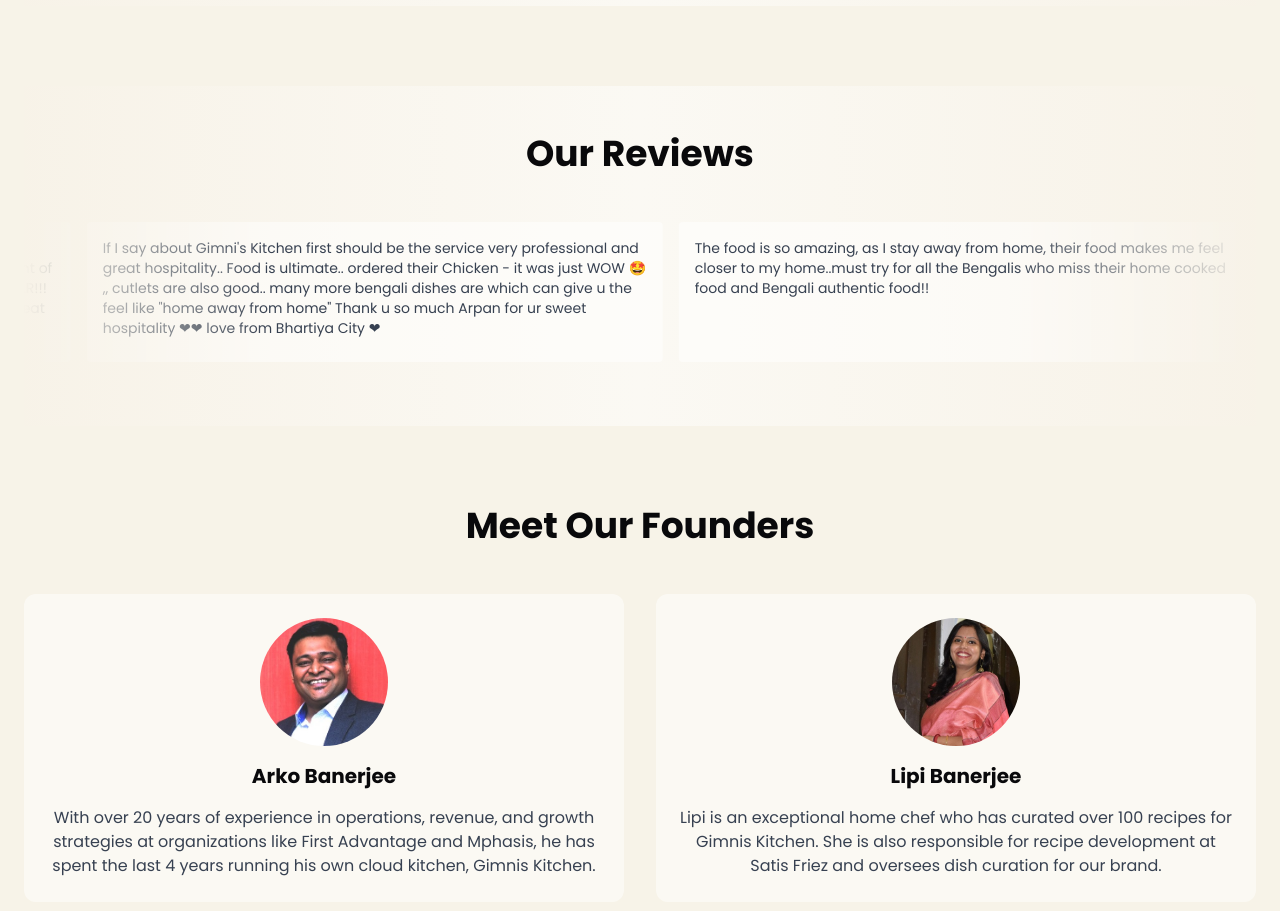
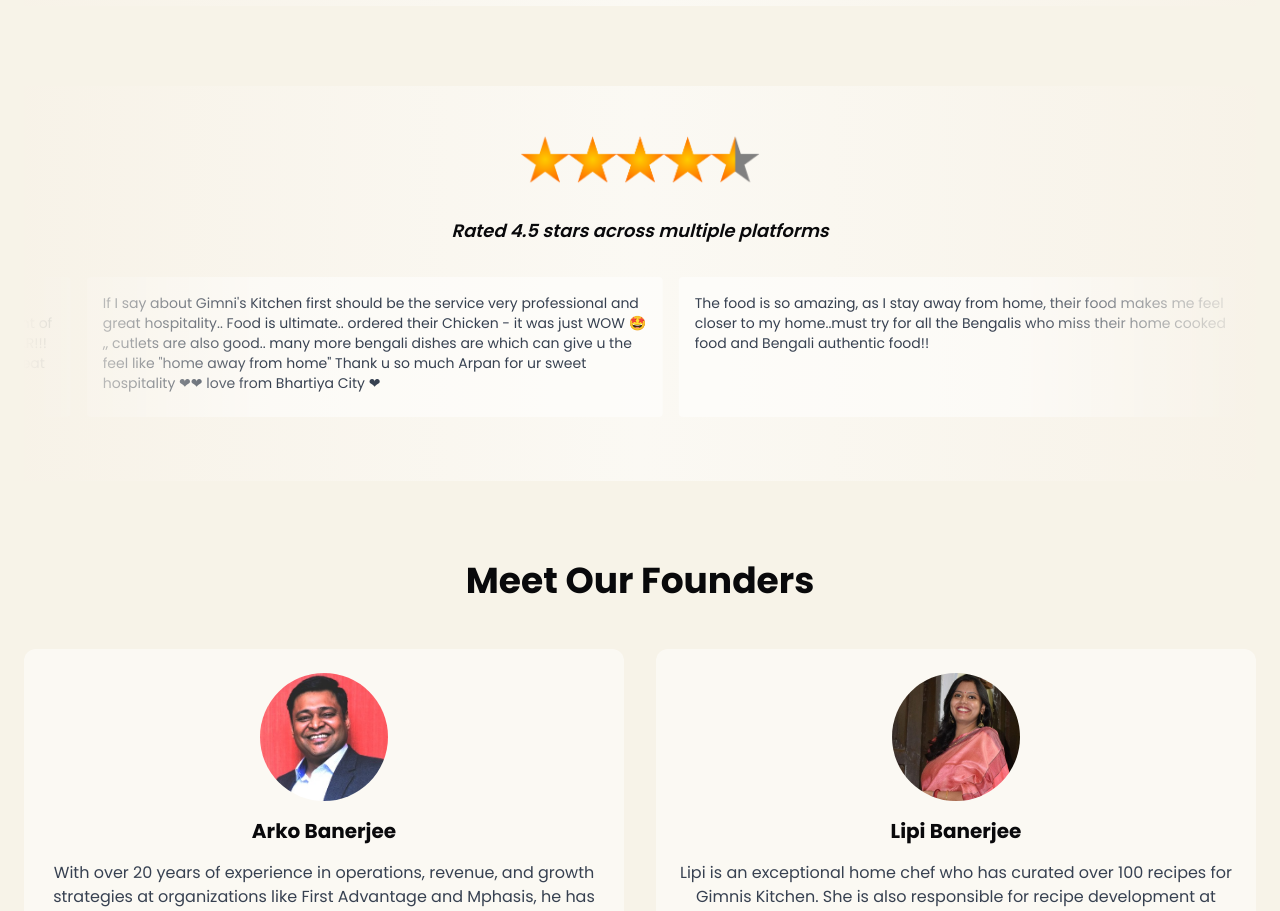
Before and after one commit to SpaceTesla/gimni, a Next.js app: page /about in a window 1280 px wide. Shown: the part 1360-2271 px from the top of the page. Built offline with nearby package versions, Linux system fonts and the light colour scheme.

Commit message:
feat: add rating in about page

```diff
--- a/src/app/about/page.tsx
+++ b/src/app/about/page.tsx
@@ -88,9 +88,12 @@
 
           {/* Testimonials */}
           <section className="bg-gradient-to-r from-yellow-background via-white/50 to-yellow-background py-12">
-            <h2 className="mb-8 text-center text-3xl font-bold md:text-4xl">
-              Our Reviews
-            </h2>
+            <div className="mb-8 flex justify-center text-3xl font-bold md:text-4xl">
+              <Image src={'/star.png'} alt="Star" width={240} height={60} />
+            </div>
+            <div className={'pb-4 text-center text-lg font-semibold italic'}>
+              Rated 4.5 stars across multiple platforms
+            </div>
             <InfiniteMovingCards
               cards={testimonials.map((testimonial) => (
                 <TestimonialCard testimonial={testimonial} />
```
Also changed, not shown: public/star.png (added).
